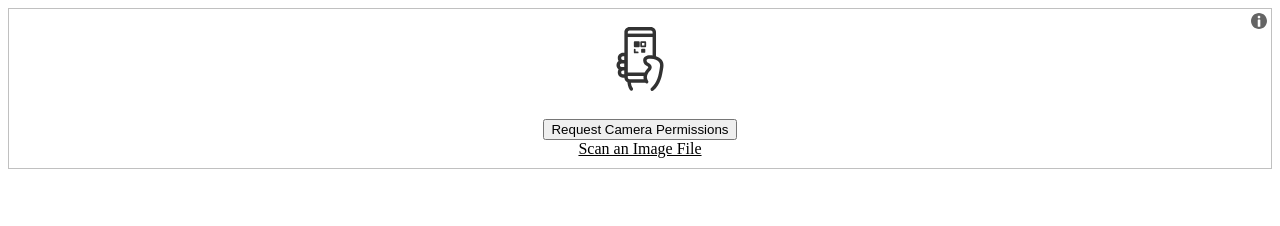
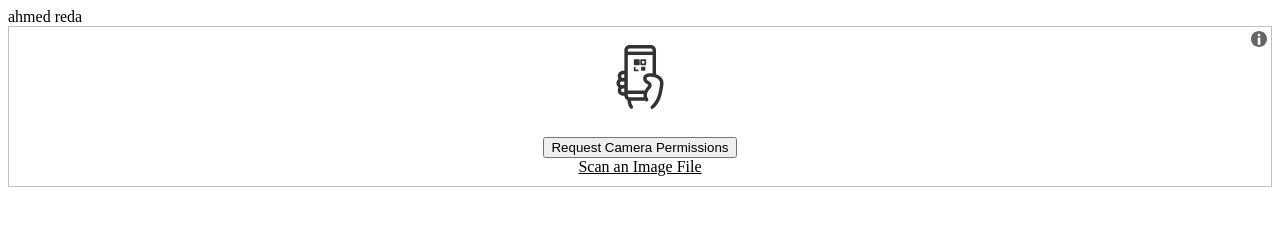
Before and after one commit to AhmedRedaDev/scaner, a plain HTML site: page index.html in a window 1280 px wide. Drawn offline with Linux system fonts and the light colour scheme.

Commit message:
add test

```diff
--- a/index.html
+++ b/index.html
@@ -9,7 +9,7 @@
 </head>
 
 <body>
-
+    ahmed reda
     <div id="my-qr-reader">
     </div>
 
```
